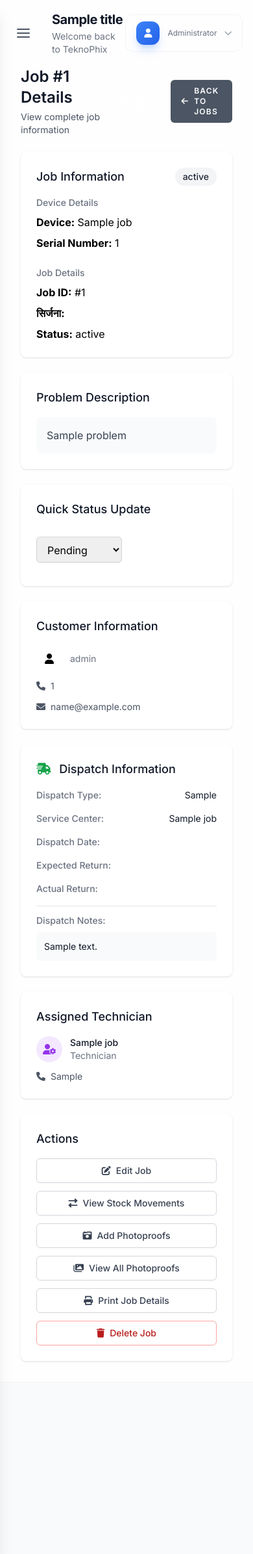
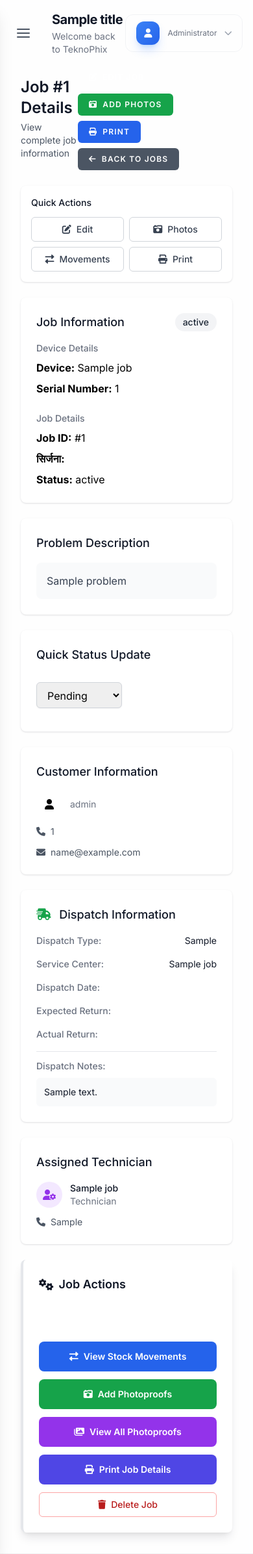
Before and after one commit to w38g0ru/tech-fix-center, a CodeIgniter 4 app: the page made by app/Views/dashboard/jobs/view.php in a window 390 px wide. Shown: the whole page at 65% size. Run offline with PHP 8.4 and a stand-in for CodeIgniter, Linux system fonts and the light colour scheme; the template is opened without the code that fills it: most values are stand-ins (such as "Sample title", 1, 10 or a date in 2020); data that the repository does not hold is empty; some libraries are stand-ins or nearby versions.

Commit message:
Improve button visibility in dashboard/jobs/view page
VISIBILITY IMPROVEMENTS:

1. Enhanced Top Action Bar:
   ✅ Added more prominent action buttons (Edit, Add Photos, Print)
   ✅ Improved button styling with better colors and focus states
   ✅ Added flex-wrap for better responsive behavior
   ✅ Color-coded buttons for different actions

2. Added Mobile Quick Actions Section:
   ✅ New mobile-friendly section visible only on small screens (lg:hidden)
   ✅ Grid layout with 2 columns for compact display
   ✅ Essential actions: Edit, Photos, Movements, Print
   ✅ Positioned prominently after header for immediate visibility

3. Enhanced Sidebar Actions:
   ✅ Improved section styling with shadow-lg and primary border
   ✅ Added icon to section header for better visual hierarchy
   ✅ Color-coded action buttons with distinct colors:
      - Edit Job: Primary blue
      - Stock Movements: Blue
      - Add Photos: Green
      - View Photos: Purple
      - Print: Indigo
      - Delete: Red (existing)

4. Button Styling Improvements:
   ✅ Changed from border buttons to solid colored buttons
   ✅ Added transition effects for smooth hover states
   ✅ Improved padding and border-radius for modern look
   ✅ Better focus states with ring effects
   ✅ Consistent font-semibold for better readability

5. Responsive Design:
   ✅ Mobile quick actions for small screens
   ✅ Desktop sidebar actions for larger screens
   ✅ Flexible top action bar that wraps on smaller screens
   ✅ Consistent button sizing across all screen sizes

BUTTON LOCATIONS:
- Top Header: Edit Job, Add Photos, Print, Back to Jobs
- Mobile Section: Edit, Photos, Movements, Print (small screens only)
- Sidebar: All actions with enhanced styling (large screens)

USER EXPERIENCE:
✅ Buttons are now highly visible with distinct colors
✅ Multiple access points for key actions
✅ Mobile-optimized quick actions
✅ Clear visual hierarchy and improved accessibility

```diff
--- a/app/Views/dashboard/jobs/view.php
+++ b/app/Views/dashboard/jobs/view.php
@@ -7,17 +7,56 @@
         <h1 class="text-2xl font-semibold text-gray-900">Job #<?= $job['id'] ?> Details</h1>
         <p class="mt-1 text-sm text-gray-600">View complete job information</p>
     </div>
-    <div class="flex space-x-2">
+    <div class="flex flex-wrap gap-2">
         <a href="<?= base_url('dashboard/jobs/edit/' . $job['id']) ?>"
-           class="inline-flex items-center px-4 py-2 bg-primary-600 border border-transparent rounded-md font-semibold text-xs text-white uppercase tracking-widest hover:bg-primary-700">
+           class="inline-flex items-center px-4 py-2 bg-primary-600 border border-transparent rounded-md font-semibold text-xs text-white uppercase tracking-widest hover:bg-primary-700 focus:outline-none focus:ring-2 focus:ring-primary-500">
             <i class="fas fa-edit mr-2"></i>
             Edit Job
         </a>
+        <a href="<?= base_url('dashboard/photos/upload?type=Job&job_id=' . $job['id']) ?>"
+           class="inline-flex items-center px-4 py-2 bg-green-600 border border-transparent rounded-md font-semibold text-xs text-white uppercase tracking-widest hover:bg-green-700 focus:outline-none focus:ring-2 focus:ring-green-500">
+            <i class="fas fa-camera-retro mr-2"></i>
+            Add Photos
+        </a>
+        <button onclick="window.print()"
+                class="inline-flex items-center px-4 py-2 bg-blue-600 border border-transparent rounded-md font-semibold text-xs text-white uppercase tracking-widest hover:bg-blue-700 focus:outline-none focus:ring-2 focus:ring-blue-500">
+            <i class="fas fa-print mr-2"></i>
+            Print
+        </button>
         <a href="<?= base_url('dashboard/jobs') ?>"
-           class="inline-flex items-center px-4 py-2 bg-gray-600 border border-transparent rounded-md font-semibold text-xs text-white uppercase tracking-widest hover:bg-gray-700">
+           class="inline-flex items-center px-4 py-2 bg-gray-600 border border-transparent rounded-md font-semibold text-xs text-white uppercase tracking-widest hover:bg-gray-700 focus:outline-none focus:ring-2 focus:ring-gray-500">
             <i class="fas fa-arrow-left mr-2"></i>
             Back to Jobs
         </a>
+    </div>
+</div>
+
+<!-- Mobile Quick Actions (visible on small screens) -->
+<div class="lg:hidden mb-6">
+    <div class="bg-white shadow rounded-lg p-4">
+        <h3 class="text-sm font-medium text-gray-900 mb-3">Quick Actions</h3>
+        <div class="grid grid-cols-2 gap-2">
+            <a href="<?= base_url('dashboard/jobs/edit/' . $job['id']) ?>"
+               class="inline-flex items-center justify-center px-3 py-2 border border-gray-300 rounded-md text-sm font-medium text-gray-700 hover:bg-gray-50">
+                <i class="fas fa-edit mr-2"></i>
+                Edit
+            </a>
+            <a href="<?= base_url('dashboard/photos/upload?type=Job&job_id=' . $job['id']) ?>"
+               class="inline-flex items-center justify-center px-3 py-2 border border-gray-300 rounded-md text-sm font-medium text-gray-700 hover:bg-gray-50">
+                <i class="fas fa-camera-retro mr-2"></i>
+                Photos
+            </a>
+            <a href="<?= base_url('dashboard/movements/job/' . $job['id']) ?>"
+               class="inline-flex items-center justify-center px-3 py-2 border border-gray-300 rounded-md text-sm font-medium text-gray-700 hover:bg-gray-50">
+                <i class="fas fa-exchange-alt mr-2"></i>
+                Movements
+            </a>
+            <button onclick="window.print()"
+                    class="inline-flex items-center justify-center px-3 py-2 border border-gray-300 rounded-md text-sm font-medium text-gray-700 hover:bg-gray-50">
+                <i class="fas fa-print mr-2"></i>
+                Print
+            </button>
+        </div>
     </div>
 </div>
 
@@ -238,35 +277,38 @@
         </div>
 
         <!-- Job Actions -->
-        <div class="bg-white shadow rounded-lg p-6">
-            <h3 class="text-lg font-medium text-gray-900 mb-4">Actions</h3>
+        <div class="bg-white shadow-lg rounded-lg p-6 border-l-4 border-primary-500">
+            <h3 class="text-lg font-semibold text-gray-900 mb-4 flex items-center">
+                <i class="fas fa-cogs text-primary-600 mr-2"></i>
+                Job Actions
+            </h3>
             <div class="space-y-3">
                 <a href="<?= base_url('dashboard/jobs/edit/' . $job['id']) ?>"
-                   class="w-full inline-flex items-center justify-center px-4 py-2 border border-gray-300 rounded-md text-sm font-medium text-gray-700 hover:bg-gray-50">
+                   class="w-full inline-flex items-center justify-center px-4 py-3 bg-primary-600 border border-transparent rounded-lg text-sm font-semibold text-white hover:bg-primary-700 focus:outline-none focus:ring-2 focus:ring-primary-500 transition-colors">
                     <i class="fas fa-edit mr-2"></i>
                     Edit Job
                 </a>
 
                 <a href="<?= base_url('dashboard/movements/job/' . $job['id']) ?>"
-                   class="w-full inline-flex items-center justify-center px-4 py-2 border border-gray-300 rounded-md text-sm font-medium text-gray-700 hover:bg-gray-50">
+                   class="w-full inline-flex items-center justify-center px-4 py-3 bg-blue-600 border border-transparent rounded-lg text-sm font-semibold text-white hover:bg-blue-700 focus:outline-none focus:ring-2 focus:ring-blue-500 transition-colors">
                     <i class="fas fa-exchange-alt mr-2"></i>
                     View Stock Movements
                 </a>
 
                 <a href="<?= base_url('dashboard/photos/upload?type=Job&job_id=' . $job['id']) ?>"
-                   class="w-full inline-flex items-center justify-center px-4 py-2 border border-gray-300 rounded-md text-sm font-medium text-gray-700 hover:bg-gray-50">
+                   class="w-full inline-flex items-center justify-center px-4 py-3 bg-green-600 border border-transparent rounded-lg text-sm font-semibold text-white hover:bg-green-700 focus:outline-none focus:ring-2 focus:ring-green-500 transition-colors">
                     <i class="fas fa-camera-retro mr-2"></i>
                     Add Photoproofs
                 </a>
 
                 <a href="<?= base_url('dashboard/photos/job/' . $job['id']) ?>"
-                   class="w-full inline-flex items-center justify-center px-4 py-2 border border-gray-300 rounded-md text-sm font-medium text-gray-700 hover:bg-gray-50">
+                   class="w-full inline-flex items-center justify-center px-4 py-3 bg-purple-600 border border-transparent rounded-lg text-sm font-semibold text-white hover:bg-purple-700 focus:outline-none focus:ring-2 focus:ring-purple-500 transition-colors">
                     <i class="fas fa-images mr-2"></i>
                     View All Photoproofs
                 </a>
 
                 <button onclick="window.print()"
-                        class="w-full inline-flex items-center justify-center px-4 py-2 border border-gray-300 rounded-md text-sm font-medium text-gray-700 hover:bg-gray-50">
+                        class="w-full inline-flex items-center justify-center px-4 py-3 bg-indigo-600 border border-transparent rounded-lg text-sm font-semibold text-white hover:bg-indigo-700 focus:outline-none focus:ring-2 focus:ring-indigo-500 transition-colors">
                     <i class="fas fa-print mr-2"></i>
                     Print Job Details
                 </button>
```
